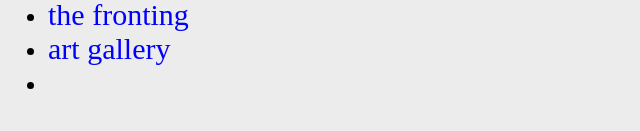
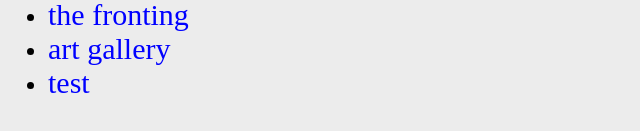
Before and after one commit to IrateLizard20/website, a plain HTML site: page index.html in a window 1280 px wide. Shown: the part 155-286 px from the top of the page, 0-640 px from the left. Drawn offline with Linux system fonts and the light colour scheme.

Commit message:
Update index.html

```diff
--- a/index.html
+++ b/index.html
@@ -65,6 +65,6 @@
             <li><a href="./contestants.html">contestants</a></li>
             <li><a href="./fronting.html">the fronting</a></li>
             <li><a href="./image_gallery/art_gallery.html">art gallery</a></li>
-            <li><a href="./tests/test6.html"></a></li>
+            <li><a href="./tests/test6.html">test</a></li>
         </ul>
 </body><grammarly-desktop-integration data-grammarly-shadow-root="true"></grammarly-desktop-integration></html>
```
